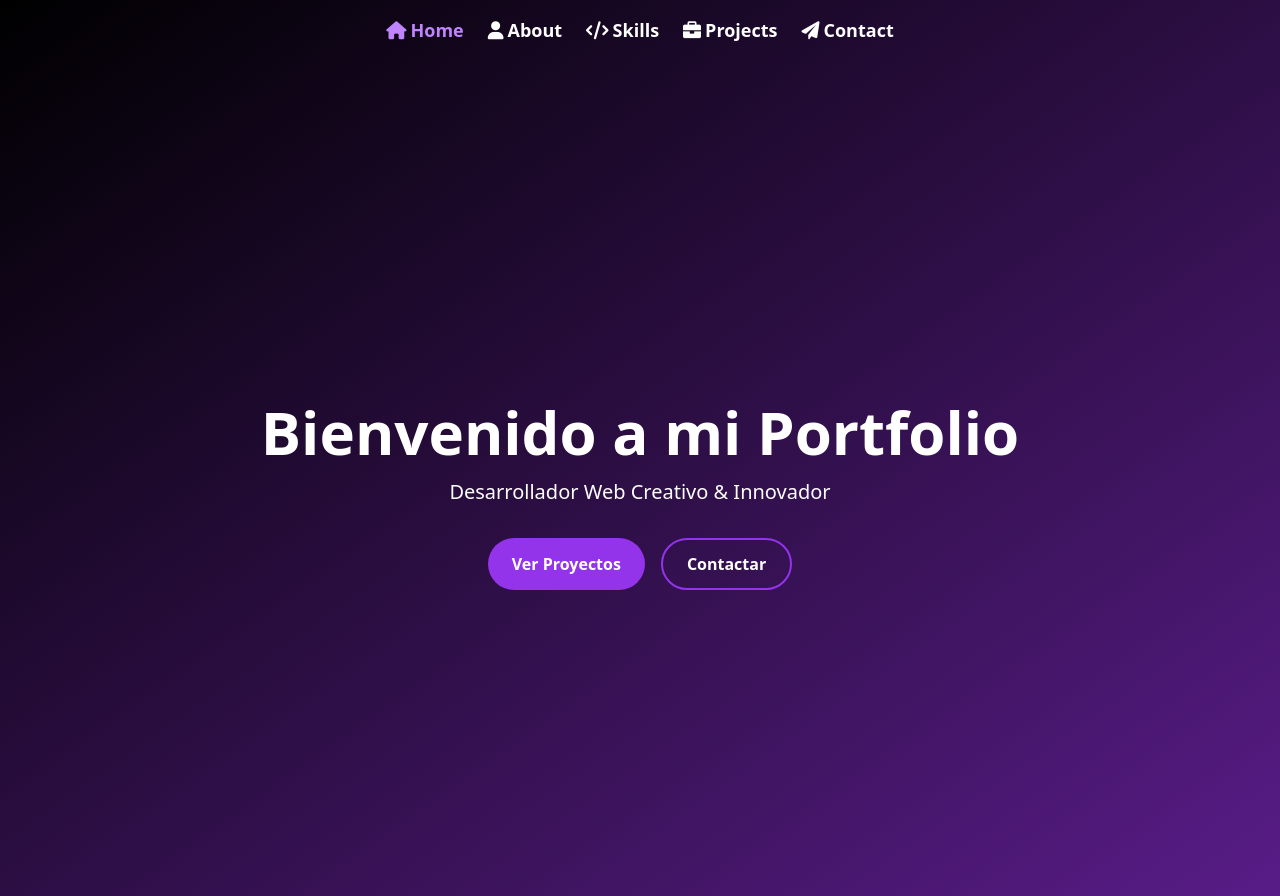
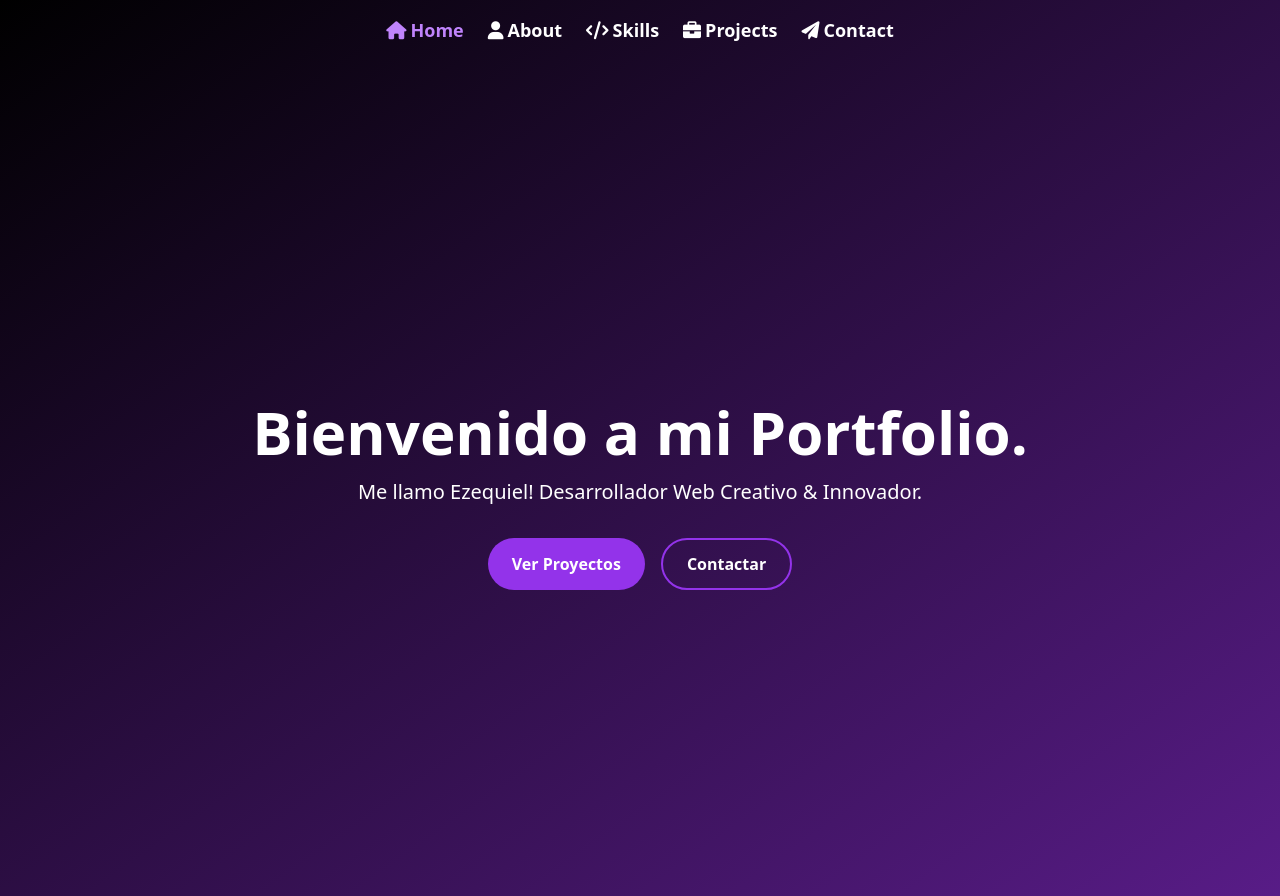
Before and after one commit to EzequielGonz/Mi-Portfolio-, a website: page src/index.html in a window 1280 px wide. Drawn offline with nearby package versions, Linux system fonts and the light colour scheme.

Commit message:
change hero

```diff
--- a/src/index.html
+++ b/src/index.html
@@ -38,8 +38,8 @@
 
     <main id="main-content" class="pt-24 px-8">
         <section id="home" class="text-center min-h-screen flex flex-col justify-center">
-            <h1 class="text-6xl font-bold mb-4 fade-in">Bienvenido a mi Portfolio</h1>
-            <p class="text-xl mb-8 fade-in">Desarrollador Web Creativo & Innovador</p>
+            <h1 class="text-6xl font-bold mb-4 fade-in">Bienvenido a mi Portfolio.</h1>
+            <p class="text-xl mb-8 fade-in">Me llamo Ezequiel! Desarrollador Web Creativo & Innovador.</p>
             <div class="flex justify-center space-x-4 fade-in">
                 <button class="bg-purple-600 text-white px-6 py-3 rounded-full font-semibold transition-all hover:scale-105" onclick="setActiveSection('projects')">Ver Proyectos</button>
                 <button class="bg-transparent border-2 border-purple-600 text-white px-6 py-3 rounded-full font-semibold transition-all hover:scale-105" onclick="setActiveSection('contact')">Contactar</button>
```
